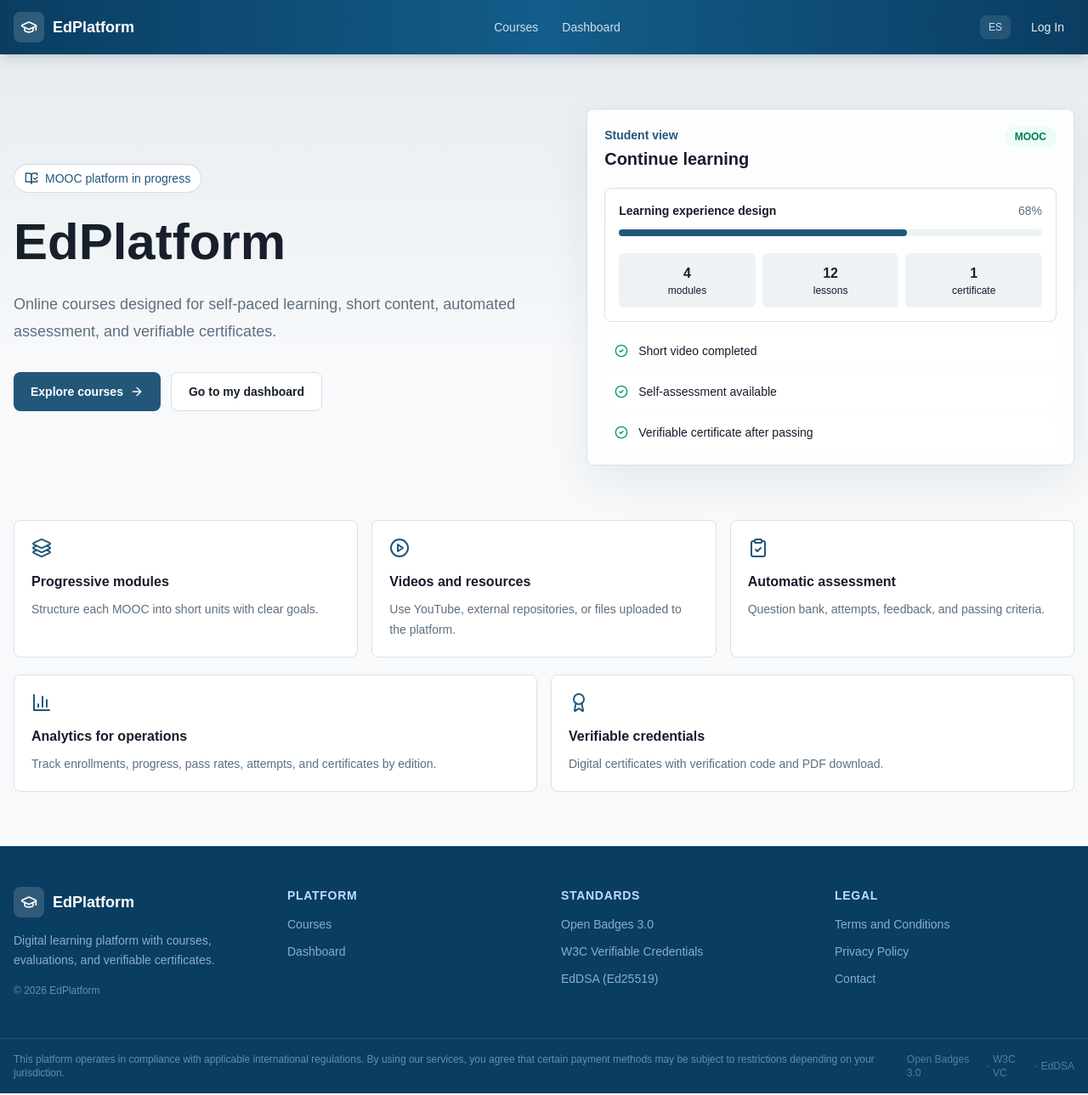
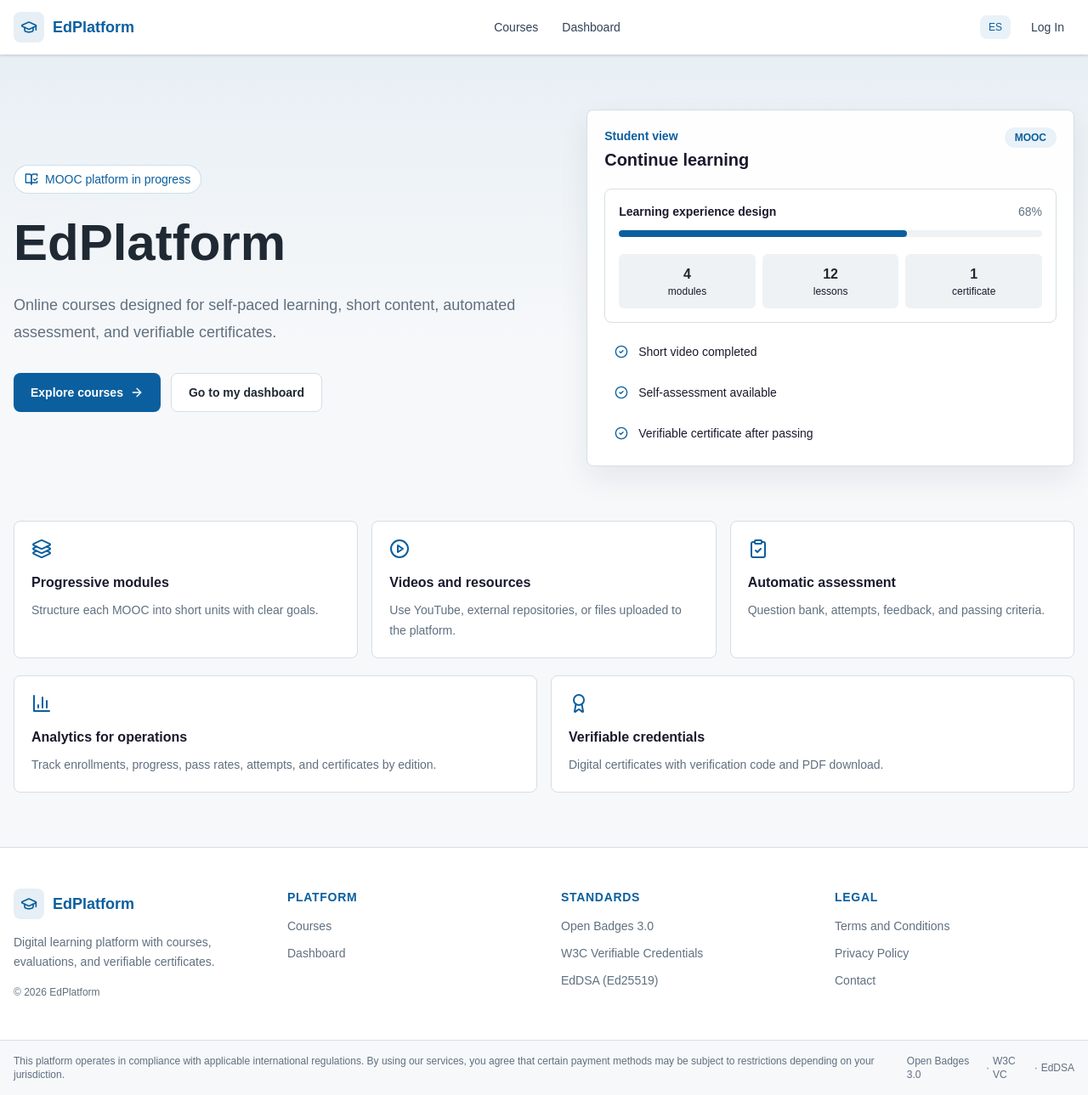
Before and after one commit to denysbuedo/cursos-enlinea, a Next.js app: page /en in a window 1280 px wide. Shown: the whole page at 85% size. Built offline with nearby package versions, Linux system fonts and the light colour scheme; no server answers.

Commit message:
style: apply institutional light palette

```diff
--- a/src/app/[lang]/courses/page.tsx
+++ b/src/app/[lang]/courses/page.tsx
@@ -125,7 +125,7 @@ export default function CoursesPage() {
               : "El catálogo está listo. Los MOOCs publicados aparecerán aquí con sus lecciones, evaluaciones y certificados."}
           </p>
           <div className="mt-6 flex flex-col justify-center gap-3 sm:flex-row">
-            <Link href={`/${lang}`} className="focus-ring inline-flex items-center justify-center gap-2 rounded-lg bg-primary px-4 py-2.5 text-sm font-semibold text-white hover:bg-[#1b4967]">
+            <Link href={`/${lang}`} className="focus-ring inline-flex items-center justify-center gap-2 rounded-lg bg-primary px-4 py-2.5 text-sm font-semibold text-white hover:bg-[#084f85]">
               {lang === "en" ? "Back to home" : "Volver al inicio"}
               <ArrowRight className="h-4 w-4" />
             </Link>
--- a/src/app/[lang]/dashboard/page.tsx
+++ b/src/app/[lang]/dashboard/page.tsx
@@ -104,7 +104,7 @@ export default function DashboardPage() {
                   ? "When you enroll in a MOOC, this panel will show your next lesson, completion progress, attempts, and certificates."
                   : "Cuando te matricules en un MOOC, este panel mostrará tu próxima lección, progreso, intentos y certificados."}
               </p>
-              <Link href={`/${lang}/courses`} className="focus-ring mt-5 inline-flex items-center gap-2 rounded-lg bg-primary px-4 py-2.5 text-sm font-semibold text-white hover:bg-[#1b4967]">
+              <Link href={`/${lang}/courses`} className="focus-ring mt-5 inline-flex items-center gap-2 rounded-lg bg-primary px-4 py-2.5 text-sm font-semibold text-white hover:bg-[#084f85]">
                 {dict.nav.courses}
                 <ArrowRight className="h-4 w-4" />
               </Link>
@@ -117,7 +117,7 @@ export default function DashboardPage() {
               <div className="mt-4 space-y-3 text-sm text-muted-foreground">
                 {[t("Curso para continuar", "Course to continue"), t("Progreso por módulo", "Progress by module"), t("Certificados obtenidos", "Earned certificates")].map((item) => (
                   <div key={item} className="flex items-center gap-2">
-                    <CheckCircle2 className="h-4 w-4 text-emerald-600" />
+                    <CheckCircle2 className="h-4 w-4 text-primary" />
                     <span>{item}</span>
                   </div>
                 ))}
@@ -128,11 +128,11 @@ export default function DashboardPage() {
           <div className="grid grid-cols-1 md:grid-cols-2 gap-4">
             {enrollments.map((e) => (
               <Link key={e.id} href={`/${lang}/courses/${e.course.slug}`} className="group flex flex-col overflow-hidden rounded-lg border border-border bg-white transition-all duration-200 hover:-translate-y-0.5 hover:shadow-lg">
-                <div className="h-1.5 bg-gradient-to-r from-primary/60 to-primary" />
+                <div className="h-1.5 bg-primary" />
                 <div className="p-5 flex-1">
                   <div className="flex items-start justify-between gap-3 mb-3">
                     <h3 className="font-semibold group-hover:text-primary transition-colors">{t(e.course.title.es, e.course.title.en)}</h3>
-                    {e.progress >= 100 && <Award className="w-5 h-5 text-amber-500 flex-shrink-0" />}
+                    {e.progress >= 100 && <Award className="w-5 h-5 text-primary flex-shrink-0" />}
                   </div>
                   <div className="mt-3 space-y-1.5">
                     <div className="flex justify-between text-xs text-muted-foreground"><span>{dict.courses.progress}</span><span>{Math.round(e.progress)}%</span></div>
--- a/src/app/[lang]/page.tsx
+++ b/src/app/[lang]/page.tsx
@@ -69,7 +69,7 @@ export default async function HomePage({
             <div className="mt-8 flex flex-col gap-3 sm:flex-row">
               <Link
                 href={`/${locale}/courses`}
-                className="focus-ring inline-flex items-center justify-center gap-2 rounded-lg bg-primary px-5 py-3 text-sm font-semibold text-white transition-colors hover:bg-[#1b4967]"
+                className="focus-ring inline-flex items-center justify-center gap-2 rounded-lg bg-primary px-5 py-3 text-sm font-semibold text-white transition-colors hover:bg-[#084f85]"
               >
                 {t("Explorar cursos", "Explore courses")}
                 <ArrowRight className="h-4 w-4" />
@@ -93,7 +93,7 @@ export default async function HomePage({
                   {t("Continuar aprendizaje", "Continue learning")}
                 </h2>
               </div>
-              <span className="rounded-full bg-emerald-50 px-3 py-1 text-xs font-semibold text-emerald-700">
+              <span className="rounded-full bg-accent px-3 py-1 text-xs font-semibold text-primary">
                 MOOC
               </span>
             </div>
@@ -129,7 +129,7 @@ export default async function HomePage({
                 t("Certificado verificable al aprobar", "Verifiable certificate after passing"),
               ].map((item) => (
                 <div key={item} className="flex items-center gap-3 rounded-md bg-white px-3 py-2 text-sm">
-                  <CheckCircle2 className="h-4 w-4 text-emerald-600" />
+                    <CheckCircle2 className="h-4 w-4 text-primary" />
                   <span>{item}</span>
                 </div>
               ))}
--- a/src/app/globals.css
+++ b/src/app/globals.css
@@ -1,37 +1,25 @@
 @import "tailwindcss";
 
 :root {
-  --background: #f7f9fb;
-  --foreground: #17202a;
+  --background: #f6f8fa;
+  --foreground: #1f2933;
 }
 
 @theme inline {
   --color-background: var(--background);
   --color-foreground: var(--foreground);
-  --color-primary: #22577a;
+  --color-primary: #0b5f9e;
   --color-primary-foreground: #ffffff;
-  --color-accent: #e7eff4;
-  --color-muted: #edf2f5;
-  --color-muted-foreground: #5d6f7f;
+  --color-accent: #e9f2f8;
+  --color-muted: #eef2f5;
+  --color-muted-foreground: #607080;
   --color-card: #ffffff;
   --color-card-foreground: #17202a;
-  --color-border: #d8e1e8;
+  --color-border: #d7dee5;
   --color-destructive: #dc2626;
   --color-destructive-foreground: #ffffff;
   --font-sans: var(--font-geist-sans);
   --font-mono: var(--font-geist-mono);
-}
-
-@media (prefers-color-scheme: dark) {
-  :root {
-    --background: #0f172a;
-    --foreground: #e2e8f0;
-    --color-card: #1e293b;
-    --color-card-foreground: #e2e8f0;
-    --color-muted: #1e293b;
-    --color-muted-foreground: #94a3b8;
-    --color-border: #334155;
-  }
 }
 
 body {
@@ -49,14 +37,14 @@ textarea {
 
 .app-surface {
   background:
-    linear-gradient(180deg, rgba(34, 87, 122, 0.08), rgba(34, 87, 122, 0) 360px),
+    linear-gradient(180deg, rgba(11, 95, 158, 0.06), rgba(11, 95, 158, 0) 340px),
     var(--background);
 }
 
 .visual-panel {
   border: 1px solid var(--color-border);
-  background: rgba(255, 255, 255, 0.88);
-  box-shadow: 0 18px 50px rgba(23, 32, 42, 0.08);
+  background: rgba(255, 255, 255, 0.96);
+  box-shadow: 0 14px 34px rgba(31, 41, 51, 0.08);
 }
 
 .focus-ring {
@@ -64,5 +52,5 @@ textarea {
 }
 
 .focus-ring:focus-visible {
-  box-shadow: 0 0 0 3px rgba(34, 87, 122, 0.22);
+  box-shadow: 0 0 0 3px rgba(11, 95, 158, 0.2);
 }
--- a/src/components/courses/CourseCard.tsx
+++ b/src/components/courses/CourseCard.tsx
@@ -13,13 +13,13 @@ export function CourseCard({slug,title,description,pricingModel,price,currency,l
       href={`/${lang}/courses/${slug}`}
       className="group flex min-h-72 flex-col overflow-hidden rounded-lg border border-border bg-card transition-all duration-200 hover:-translate-y-0.5 hover:shadow-lg"
     >
-      <div className="h-2 bg-gradient-to-r from-primary via-[#38a3a5] to-[#80ed99]" />
+      <div className="h-1.5 bg-primary" />
       <div className="flex flex-1 flex-col p-5">
         <div className="flex items-center gap-2 mb-3">
-          <span className={`inline-flex items-center rounded-full px-2.5 py-1 text-xs font-semibold ${isFree ? "bg-emerald-50 text-emerald-700" : "bg-amber-50 text-amber-800"}`}>
+          <span className={`inline-flex items-center rounded-full px-2.5 py-1 text-xs font-semibold ${isFree ? "bg-accent text-primary" : "bg-muted text-slate-700"}`}>
             {isFree?t("Gratuito","Free"):`${cs[currency]||""}${price} ${currency}`}
           </span>
-          {hasPreview&&<span className="inline-flex items-center gap-1 rounded-full bg-sky-50 px-2.5 py-1 text-xs font-semibold text-sky-700"><Play className="w-3 h-3"/>{t("Vista previa","Preview")}</span>}
+          {hasPreview&&<span className="inline-flex items-center gap-1 rounded-full bg-accent px-2.5 py-1 text-xs font-semibold text-primary"><Play className="w-3 h-3"/>{t("Vista previa","Preview")}</span>}
         </div>
         <h3 className="mb-2 text-lg font-semibold leading-tight transition-colors group-hover:text-primary">{t(title.es,title.en)}</h3>
         <p className="mb-5 line-clamp-3 flex-1 text-sm leading-6 text-muted-foreground">{t(description.es,description.en)}</p>
--- a/src/components/layout/Footer.tsx
+++ b/src/components/layout/Footer.tsx
@@ -7,22 +7,22 @@ type Dict = ReturnType<typeof getDictionary>;
 export function Footer({ lang, dict }: { lang: string; dict: Dict }) {
   const t = (es: string, en: string) => (lang === "en" ? en : es);
   return (
-    <footer className="bg-[#0a3d62] text-white" role="contentinfo">
+    <footer className="border-t border-border bg-white text-foreground" role="contentinfo">
       <div className="container mx-auto px-4 py-12">
         <div className="grid grid-cols-1 sm:grid-cols-2 lg:grid-cols-4 gap-10">
           <div className="space-y-4">
-            <Link href={`/${lang}`} className="flex items-center gap-2.5 text-white font-bold text-lg">
-              <div className="flex items-center justify-center w-9 h-9 rounded-lg bg-white/15"><GraduationCap className="w-5 h-5" /></div>{APP_NAME}
+            <Link href={`/${lang}`} className="flex items-center gap-2.5 text-primary font-bold text-lg">
+              <div className="flex items-center justify-center w-9 h-9 rounded-lg bg-primary/10"><GraduationCap className="w-5 h-5" /></div>{APP_NAME}
             </Link>
-            <p className="text-sm text-blue-200/70 leading-relaxed">{t(APP_DESCRIPTION.es, APP_DESCRIPTION.en)}</p>
-            <p className="text-xs text-blue-200/50">© {new Date().getFullYear()} {APP_NAME}</p>
+            <p className="text-sm text-muted-foreground leading-relaxed">{t(APP_DESCRIPTION.es, APP_DESCRIPTION.en)}</p>
+            <p className="text-xs text-muted-foreground">© {new Date().getFullYear()} {APP_NAME}</p>
           </div>
-          <div className="space-y-3"><h4 className="text-sm font-semibold text-blue-200 uppercase tracking-wider">{t("Plataforma","Platform")}</h4><ul className="space-y-2"><li><Link href={`/${lang}/courses`} className="text-sm text-blue-200/70 hover:text-white">{dict.nav.courses}</Link></li><li><Link href={`/${lang}/dashboard`} className="text-sm text-blue-200/70 hover:text-white">{dict.nav.dashboard}</Link></li></ul></div>
-          <div className="space-y-3"><h4 className="text-sm font-semibold text-blue-200 uppercase tracking-wider">{t("Estándares","Standards")}</h4><ul className="space-y-2"><li><span className="text-sm text-blue-200/70">Open Badges 3.0</span></li><li><span className="text-sm text-blue-200/70">W3C Verifiable Credentials</span></li><li><span className="text-sm text-blue-200/70">EdDSA (Ed25519)</span></li></ul></div>
-          <div className="space-y-3"><h4 className="text-sm font-semibold text-blue-200 uppercase tracking-wider">{t("Legal","Legal")}</h4><ul className="space-y-2"><li><Link href={`/${lang}/terms`} className="text-sm text-blue-200/70 hover:text-white">{dict.footer.terms}</Link></li><li><Link href={`/${lang}/privacy`} className="text-sm text-blue-200/70 hover:text-white">{dict.footer.privacy}</Link></li><li><Link href={`/${lang}/contact`} className="text-sm text-blue-200/70 hover:text-white">{dict.footer.contact}</Link></li></ul></div>
+          <div className="space-y-3"><h4 className="text-sm font-semibold text-primary uppercase tracking-wider">{t("Plataforma","Platform")}</h4><ul className="space-y-2"><li><Link href={`/${lang}/courses`} className="text-sm text-muted-foreground hover:text-primary">{dict.nav.courses}</Link></li><li><Link href={`/${lang}/dashboard`} className="text-sm text-muted-foreground hover:text-primary">{dict.nav.dashboard}</Link></li></ul></div>
+          <div className="space-y-3"><h4 className="text-sm font-semibold text-primary uppercase tracking-wider">{t("Estándares","Standards")}</h4><ul className="space-y-2"><li><span className="text-sm text-muted-foreground">Open Badges 3.0</span></li><li><span className="text-sm text-muted-foreground">W3C Verifiable Credentials</span></li><li><span className="text-sm text-muted-foreground">EdDSA (Ed25519)</span></li></ul></div>
+          <div className="space-y-3"><h4 className="text-sm font-semibold text-primary uppercase tracking-wider">{t("Legal","Legal")}</h4><ul className="space-y-2"><li><Link href={`/${lang}/terms`} className="text-sm text-muted-foreground hover:text-primary">{dict.footer.terms}</Link></li><li><Link href={`/${lang}/privacy`} className="text-sm text-muted-foreground hover:text-primary">{dict.footer.privacy}</Link></li><li><Link href={`/${lang}/contact`} className="text-sm text-muted-foreground hover:text-primary">{dict.footer.contact}</Link></li></ul></div>
         </div>
       </div>
-      <div className="border-t border-white/10"><div className="container mx-auto px-4 py-4 flex flex-col sm:flex-row justify-between items-center gap-2"><p className="text-xs text-blue-200/50">{dict.footer.compliance}</p><div className="flex items-center gap-1 text-xs text-blue-200/40"><span>Open Badges 3.0</span><span>·</span><span>W3C VC</span><span>·</span><span>EdDSA</span></div></div></div>
+      <div className="border-t border-border bg-muted/50"><div className="container mx-auto px-4 py-4 flex flex-col sm:flex-row justify-between items-center gap-2"><p className="text-xs text-muted-foreground">{dict.footer.compliance}</p><div className="flex items-center gap-1 text-xs text-muted-foreground"><span>Open Badges 3.0</span><span>·</span><span>W3C VC</span><span>·</span><span>EdDSA</span></div></div></div>
     </footer>
   );
 }
--- a/src/components/layout/Navbar.tsx
+++ b/src/components/layout/Navbar.tsx
@@ -25,13 +25,13 @@ export function Navbar({ lang, dict, session }: { lang: string; dict: Dict; sess
   const handleLogout = async () => { setLoggingOut(true); await fetch("/api/auth/logout", { method: "POST" }); router.push(`/${lang}`); router.refresh(); };
 
   const linkClass = (path: string) =>
-    `text-sm font-medium transition-colors px-3 py-1.5 rounded-lg ${pathname.includes(path) ? "bg-white/15 text-white" : "text-white/80 hover:text-white hover:bg-white/10"}`;
+    `text-sm font-medium transition-colors px-3 py-1.5 rounded-lg ${pathname.includes(path) ? "bg-primary text-white" : "text-slate-700 hover:text-primary hover:bg-accent"}`;
 
   return (
-    <header className="sticky top-0 z-50 bg-gradient-to-r from-[#0a3d62] via-[#135d8a] to-[#0a3d62] shadow-lg" role="banner">
+    <header className="sticky top-0 z-50 border-b border-border bg-white/95 shadow-sm backdrop-blur" role="banner">
       <nav className="container mx-auto flex h-16 items-center justify-between px-4">
-        <Link href={`/${lang}`} className="flex items-center gap-2.5 text-white font-bold text-lg">
-          <div className="flex items-center justify-center w-9 h-9 rounded-lg bg-white/15"><GraduationCap className="w-5 h-5" /></div>
+        <Link href={`/${lang}`} className="flex items-center gap-2.5 text-primary font-bold text-lg">
+          <div className="flex items-center justify-center w-9 h-9 rounded-lg bg-primary/10"><GraduationCap className="w-5 h-5" /></div>
           <span className="hidden sm:inline">{APP_NAME}</span>
         </Link>
 
@@ -39,33 +39,33 @@ export function Navbar({ lang, dict, session }: { lang: string; dict: Dict; sess
           <Link href={`/${lang}/courses`} className={linkClass("/courses")}>{dict.nav.courses}</Link>
           <Link href={`/${lang}/dashboard`} className={linkClass("/dashboard")}>{dict.nav.dashboard}</Link>
           {(session?.role === "ADMIN" || session?.role === "INSTRUCTOR") && (
-            <Link href={`/${lang}/dashboard/cms`} className="text-sm font-medium text-white/80 hover:text-white px-3 py-1.5 rounded-lg hover:bg-white/10 transition-colors">CMS</Link>
+            <Link href={`/${lang}/dashboard/cms`} className="text-sm font-medium text-slate-700 hover:text-primary px-3 py-1.5 rounded-lg hover:bg-accent transition-colors">CMS</Link>
           )}
           {session?.role === "ADMIN" && (
-            <Link href={`/${lang}/dashboard/admin`} className="text-sm font-medium text-amber-300 hover:text-amber-200 px-3 py-1.5 rounded-lg hover:bg-white/10 transition-colors">{dict.nav.admin}</Link>
+            <Link href={`/${lang}/dashboard/admin`} className="text-sm font-medium text-primary hover:text-primary px-3 py-1.5 rounded-lg hover:bg-accent transition-colors">{dict.nav.admin}</Link>
           )}
         </div>
 
         <div className="flex items-center gap-2">
-          <Link href={otherLangPath} className="text-xs px-2.5 py-1.5 rounded-lg bg-white/10 text-white/80 hover:bg-white/20 hover:text-white transition-colors">{lang === "es" ? "EN" : "ES"}</Link>
+          <Link href={otherLangPath} className="text-xs px-2.5 py-1.5 rounded-lg bg-accent text-primary hover:bg-primary hover:text-white transition-colors">{lang === "es" ? "EN" : "ES"}</Link>
           {session ? (
-            <button onClick={handleLogout} disabled={loggingOut} className="inline-flex items-center gap-1.5 text-sm text-white/70 hover:text-white transition-colors disabled:opacity-50 ml-1">
+            <button onClick={handleLogout} disabled={loggingOut} className="inline-flex items-center gap-1.5 text-sm text-slate-600 hover:text-primary transition-colors disabled:opacity-50 ml-1">
               <LogOut className="w-4 h-4" /><span className="hidden sm:inline">{loggingOut ? "..." : dict.nav.logout}</span>
             </button>
           ) : (
-            <Link href={`/${lang}/login`} className="text-sm font-medium text-white/90 hover:text-white px-3 py-1.5 rounded-lg hover:bg-white/10 transition-colors ml-1">{dict.nav.login}</Link>
+            <Link href={`/${lang}/login`} className="text-sm font-medium text-slate-700 hover:text-primary px-3 py-1.5 rounded-lg hover:bg-accent transition-colors ml-1">{dict.nav.login}</Link>
           )}
-          <button onClick={() => setMobileOpen(!mobileOpen)} className="md:hidden ml-1 p-2 rounded-lg text-white/80 hover:bg-white/10" aria-label="Menú">
+          <button onClick={() => setMobileOpen(!mobileOpen)} className="md:hidden ml-1 p-2 rounded-lg text-slate-700 hover:bg-accent" aria-label="Menú">
             {mobileOpen ? <X className="w-5 h-5" /> : <Menu className="w-5 h-5" />}
           </button>
         </div>
       </nav>
       {mobileOpen && (
-        <div className="md:hidden bg-[#0a3d62] border-t border-white/10 px-4 py-3 space-y-1">
-          <Link href={`/${lang}/courses`} className="block px-3 py-2.5 rounded-lg text-white/80 hover:bg-white/10" onClick={() => setMobileOpen(false)}>{dict.nav.courses}</Link>
-          <Link href={`/${lang}/dashboard`} className="block px-3 py-2.5 rounded-lg text-white/80 hover:bg-white/10" onClick={() => setMobileOpen(false)}>{dict.nav.dashboard}</Link>
-          {(session?.role === "ADMIN" || session?.role === "INSTRUCTOR") && <Link href={`/${lang}/dashboard/cms`} className="block px-3 py-2.5 rounded-lg text-white/80 hover:bg-white/10" onClick={() => setMobileOpen(false)}>CMS</Link>}
-          {session?.role === "ADMIN" && <Link href={`/${lang}/dashboard/admin`} className="block px-3 py-2.5 rounded-lg text-amber-300 hover:bg-white/10" onClick={() => setMobileOpen(false)}>{dict.nav.admin}</Link>}
+        <div className="md:hidden border-t border-border bg-white px-4 py-3 space-y-1">
+          <Link href={`/${lang}/courses`} className="block px-3 py-2.5 rounded-lg text-slate-700 hover:bg-accent hover:text-primary" onClick={() => setMobileOpen(false)}>{dict.nav.courses}</Link>
+          <Link href={`/${lang}/dashboard`} className="block px-3 py-2.5 rounded-lg text-slate-700 hover:bg-accent hover:text-primary" onClick={() => setMobileOpen(false)}>{dict.nav.dashboard}</Link>
+          {(session?.role === "ADMIN" || session?.role === "INSTRUCTOR") && <Link href={`/${lang}/dashboard/cms`} className="block px-3 py-2.5 rounded-lg text-slate-700 hover:bg-accent hover:text-primary" onClick={() => setMobileOpen(false)}>CMS</Link>}
+          {session?.role === "ADMIN" && <Link href={`/${lang}/dashboard/admin`} className="block px-3 py-2.5 rounded-lg text-primary hover:bg-accent" onClick={() => setMobileOpen(false)}>{dict.nav.admin}</Link>}
         </div>
       )}
     </header>
```
